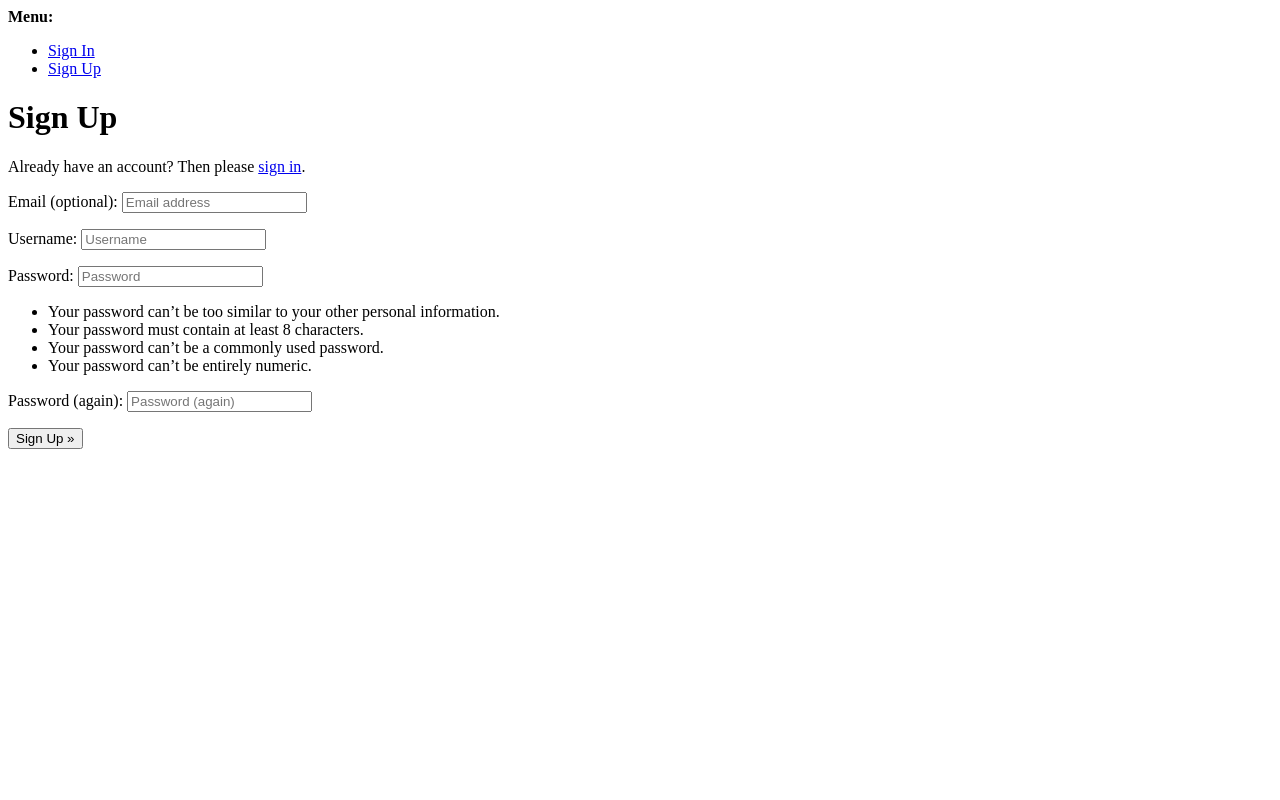
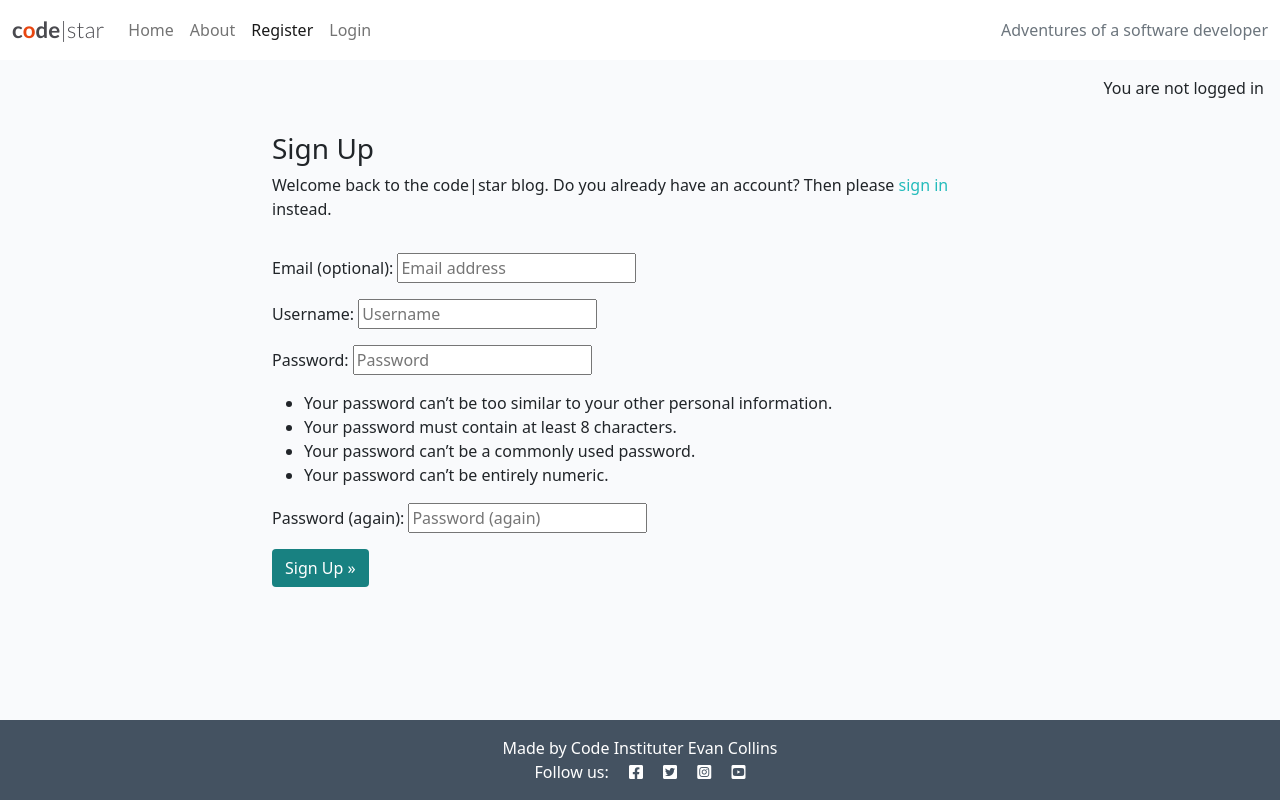
Before and after one commit to collinsevan/django-blog, a Django app: page /accounts/signup/ in a window 1280 px wide. Run offline with Django 4.2, Linux system fonts and the light colour scheme.

Commit message:
Added sign up content

```diff
--- a/codestar/settings.py
+++ b/codestar/settings.py
@@ -29,7 +29,7 @@ TEMPLATES_DIR = os.path.join(BASE_DIR, 'templates')
 SECRET_KEY = os.environ.get("SECRET_KEY")
 
 # SECURITY WARNING: don't run with debug turned on in production!
-DEBUG = False
+DEBUG = True
 
 ALLOWED_HOSTS = ["8000-collinsevan-djangoblog-p3vag5w7fcb.ws.codeinstitute-ide.net",
                  ".herokuapp.com"]
--- a/templates/account/signup.html
+++ b/templates/account/signup.html
@@ -1,21 +1,35 @@
-{% extends "account/base.html" %}
+{% extends "base.html" %}
 
 {% load i18n %}
 
 {% block head_title %}{% trans "Signup" %}{% endblock head_title %}
 
 {% block content %}
-<h1>{% trans "Sign Up" %}</h1>
+<div class="container">
+  <div class="row">
+    <div class="col-md-8 mt-3 offset-md-2">
+      <h3>{% trans "Sign Up" %}</h3>
 
-<p>{% blocktrans %}Already have an account? Then please <a href="{{ login_url }}">sign in</a>.{% endblocktrans %}</p>
-
+      <p>{% blocktrans %}
+        Welcome back to the code|star blog.
+        Do you already have an account? Then please
+        <a class="link" href="{{ login_url }}">sign in</a>
+        instead.
+        {% endblocktrans %}</p>
+    </div>
+  </div>
+  <div class="row">
+    <div class="col-md-8 mt-3 offset-md-2">
       <form class="signup" id="signup_form" method="post" action="{% url 'account_signup' %}">
         {% csrf_token %}
         {{ form.as_p }}
         {% if redirect_field_value %}
         <input type="hidden" name="{{ redirect_field_name }}" value="{{ redirect_field_value }}" />
         {% endif %}
-  <button type="submit">{% trans "Sign Up" %} &raquo;</button>
+        <button class="btn btn-signup right" type="submit">{% trans "Sign Up" %} &raquo;</button>
       </form>
+    </div>
+  </div>
+</div>
 
 {% endblock content %}
--- a/templates/base.html
+++ b/templates/base.html
@@ -76,7 +76,11 @@
     </nav>
 
     <main class="flex-shrink-0 main-bg">
-
+        {% if user.is_authenticated %}
+        <p class="text-end m-3">You are logged in as {{ user }}</p>
+        {% else %}
+        <p class="text-end m-3">You are not logged in</p>
+        {% endif %}
         {% block content %}
         <!-- Content Goes here -->
         {% endblock content %}
```
Lines whose indentation alone changed are shown as unchanged.
